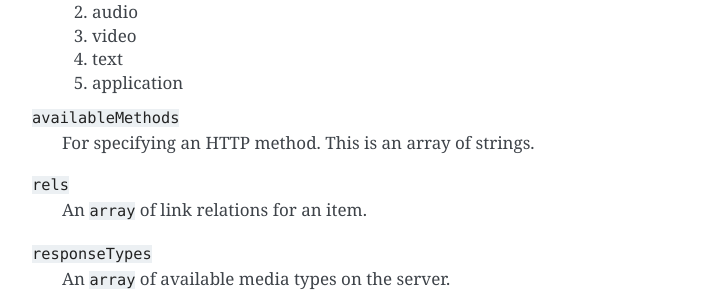
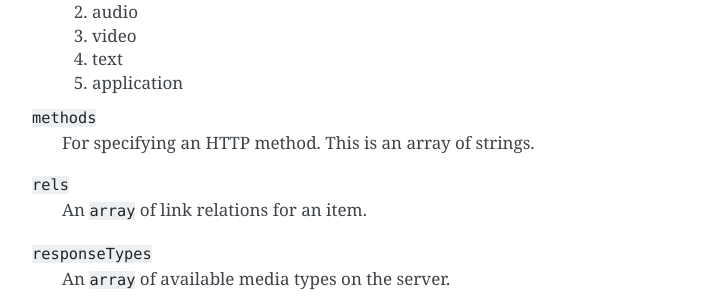
Before and after one commit to smizell/verbose, a Sphinx documentation site: the page built from docs/specification.rst, in a window 1280 px wide and 1400 px high, scrolled down 1345 px. Shown: the part 151-450 px from the top of the window, without its empty margins (388-1111 px from the left). Built offline with Sphinx 7.4.7, drawn with Linux system fonts in a browser that asks for light colours; some of the changed text lies outside the part shown.

Commit message:
Change availableMethods to methods

```diff
--- a/docs/examples.rst
+++ b/docs/examples.rst
@@ -117,7 +117,7 @@ This is taken from the example in the `Siren spec <https://github.com/kevinswibe
         {
           "name": "add-item",
           "title": "Add Item",
-          "availableMethods": [ "POST" ],
+          "methods": [ "POST" ],
           "href": "http://api.x.io/orders/42/items",
           "requestTypes": [ "application/x-www-form-urlencoded" ],
           "bodyParams": [
@@ -351,7 +351,7 @@ Link Relation
       "title": "Customer Collection",
       "description": "This is a collection of customers",
       "typesOf": [ "customers" ],
-      "availableMethods": [ "GET", "POST" ],
+      "methods": [ "GET", "POST" ],
       "semantics": [
         {
           "title": "Total Customers",
--- a/docs/specification.rst
+++ b/docs/specification.rst
@@ -61,7 +61,7 @@ These properties are used to define hypermedia information and hints related to
   4. text
   5. application
 
-``availableMethods``
+``methods``
   For specifying an HTTP method. This is an array of strings.
 
 ``rels``
@@ -104,7 +104,7 @@ Each of these properties use :ref:`Verbose Path <verbose_path>` to reference ite
     {
       "verbose": {
         "href": "/customers",
-        "availableMethods": [ "GET", "POST" ],
+        "methods": [ "GET", "POST" ],
         "templates": [
           {
             "forEach": [ "#", "#/includes[rel=item]" ]
@@ -250,7 +250,7 @@ The ``affordances`` property is an array of Affordance objects. It supports the
 7. ``hreft`` - URL template
 8. ``mapsTo`` - An array of Verbose Paths to map a affordance to another property
 9. ``typesOf`` - For pointing to another semantic or schema for the affordance
-10. ``availableMethods`` - For specifying available methods for the affordance. If this is not set, GET is assumed.
+10. ``methods`` - For specifying available methods for the affordance. If this is not set, GET is assumed.
 
 An affordance can have different types of parameters that can be used at different times.
 
@@ -311,7 +311,7 @@ This action can be used to create a customer.
           "title": "Add Customer",
           "rels": [ "http://example.com/rels/customers"],
           "href": "/customers",
-          "availableMethods": [ "POST" ],
+          "methods": [ "POST" ],
           "bodyParams": [
             {
               "name": "first_name",
@@ -409,7 +409,7 @@ In this example, there are both URI parameters and body parameters for building
           "title": "Edit Customer",
           "rels": [ "http://example.com/rels/customer"],
           "hreft": "/customer/{id}",
-          "availableMethods": [ "PUT" ],
+          "methods": [ "PUT" ],
           "uriParams": [
             {
               "name": "id",
@@ -493,7 +493,7 @@ This is an example of a resource that provides templates for working with this p
   {
     "verbose": {
       "href": "/customers",
-      "availableMethods": [ "GET", "POST" ],
+      "methods": [ "GET", "POST" ],
       "templates": [
         {
           "forEach": [ "#", "#/includes[rel=item]" ],
@@ -563,7 +563,7 @@ It also supports.
 ``href``
   Link to the resource
 
-``availableMethods``
+``methods``
   Defines the HTTP methods available for this resource
 
 ``semantics``
```
